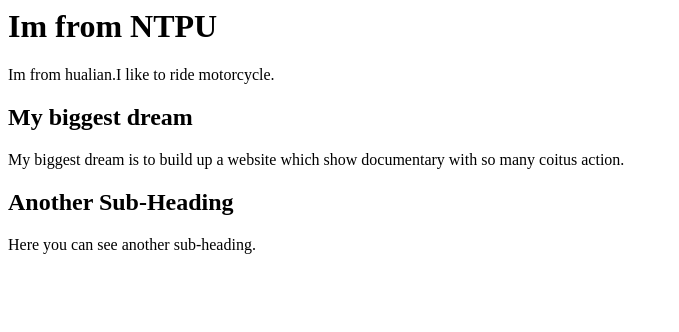
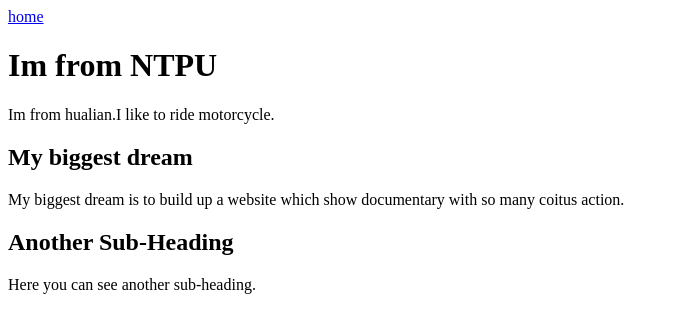
Before and after one commit to 410987034/410987034.github-io, a plain HTML site: page docs/index.html in a window 1280 px wide. Shown: the whole page, without its empty margins (0-679 px from the left). Drawn offline with Linux system fonts and the light colour scheme.

Commit message:
Update index.html

```diff
--- a/docs/index.html
+++ b/docs/index.html
@@ -1,6 +1,7 @@
 <html>
 	<title>My dream</title>
 	<body>
+		<a href="https://410987034.github.io">home</a>
 		<h1>Im from NTPU</h1>
 		        <p>Im from hualian.I like to ride motorcycle.<p>
     <h2>My biggest dream</h2>
```
